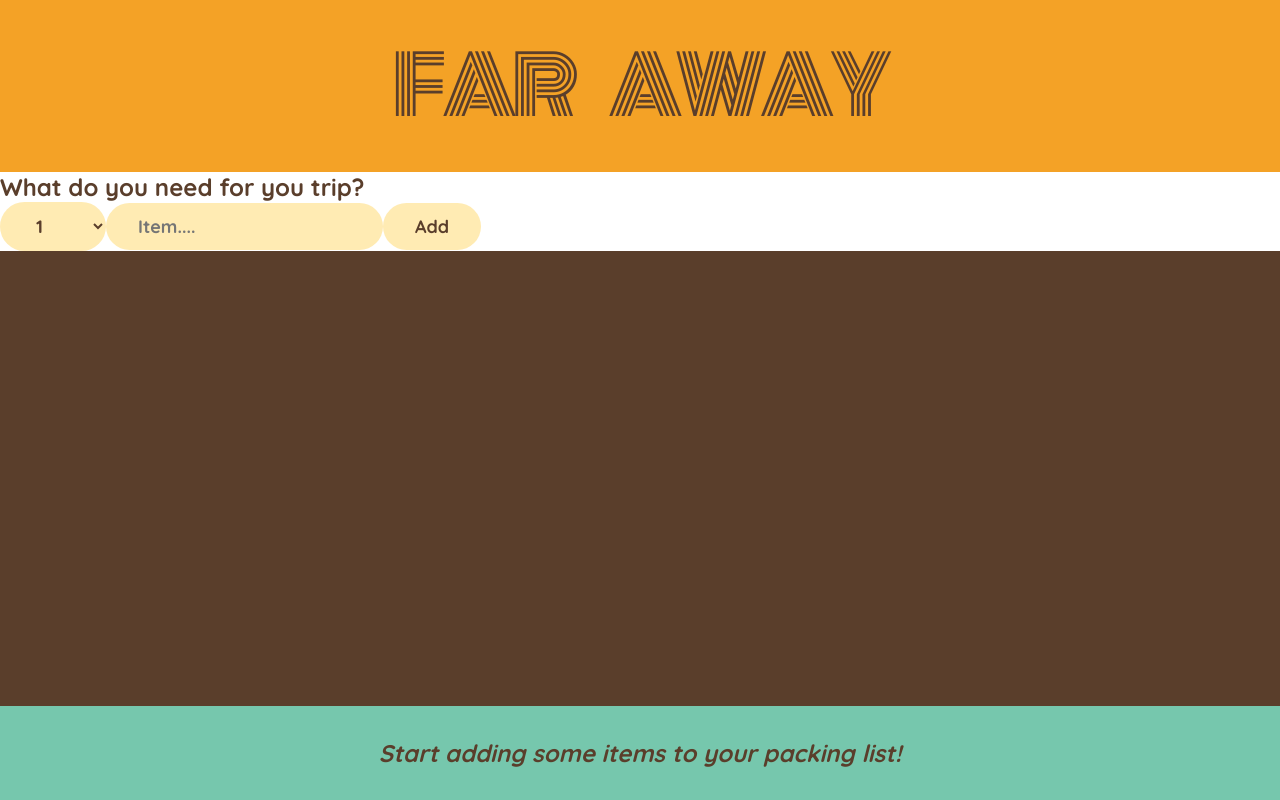
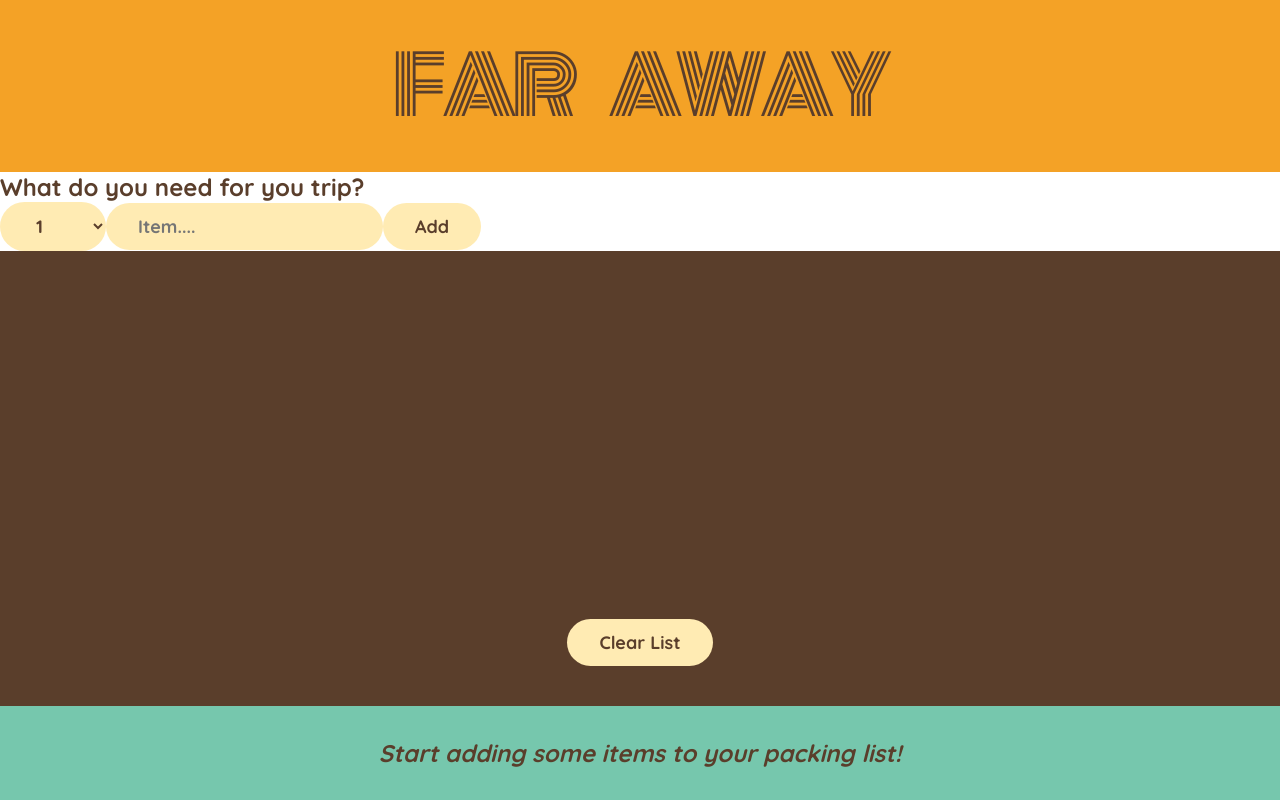
Before and after one commit to HarunaZakaria/Hackerboost, a React (Vite) app in the folder travel/: page / in a window 1280 px wide. Built offline with nearby package versions, Linux system fonts and the light colour scheme.

Commit message:
add onClearList props

```diff
--- a/travel/src/components/PackingList.jsx
+++ b/travel/src/components/PackingList.jsx
@@ -1,14 +1,25 @@
 import Item from "./Item";
 
-export default function PackingList({ items , deleteItem, onToggle}) {
+export default function PackingList({
+  items,
+  deleteItem,
+  onToggle,
+  onClearList,
+}) {
   //console.log("This is from Packing list" + newItem);
   return (
     <div className="list">
       <ul>
         {items.map((item, index) => (
-          <Item item={item} key={index} deleteItem={deleteItem} onToggle={onToggle}/>
+          <Item
+            item={item}
+            key={index}
+            deleteItem={deleteItem}
+            onToggle={onToggle}
+          />
         ))}
       </ul>
+      <button onClick={onClearList}>Clear List</button>
     </div>
   );
 }
```
